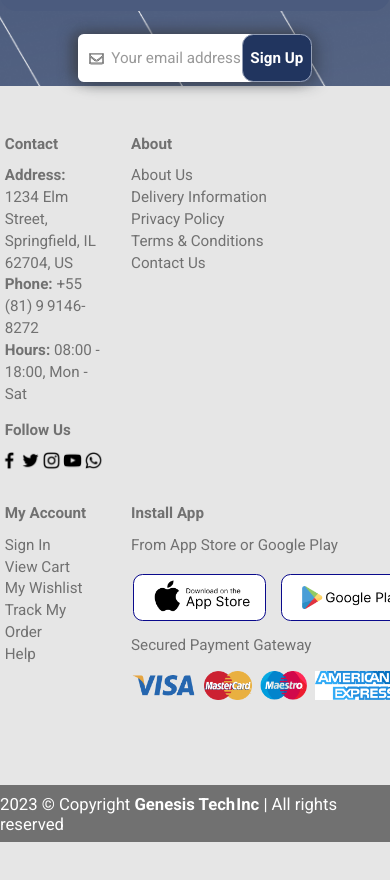
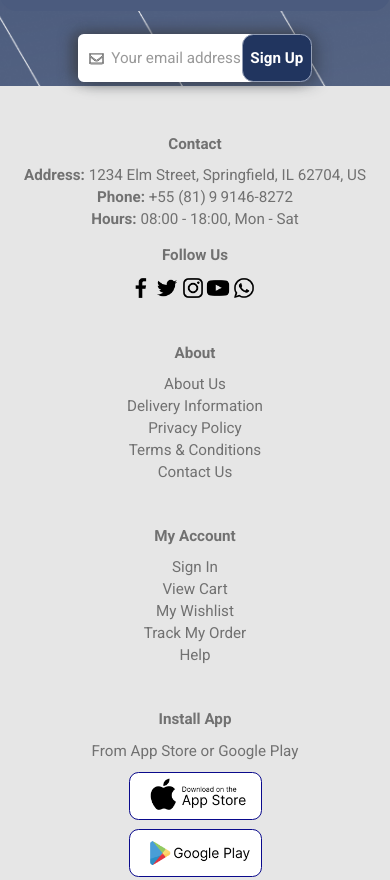
Before and after one commit to Caio-Vinicius-CA/Genesis-Robotics-Hub, a plain HTML site: page index.html in a window 390 px wide. Shown: the part 6263-7143 px from the top of the page. Before the commit the page ends 7105 px from the top, so only its background shows below. Drawn offline with Linux system fonts and the light colour scheme.

Commit message:
Update style.css

```diff
--- a/css/style.css
+++ b/css/style.css
@@ -975,9 +975,7 @@ footer .upper-ft{
 .sla{
     padding: 5px;
 }
-.coll-1 img{
-    height: 80px;
-}
+
 #media{
     margin-top: 10px;
     padding-top: 5px;
@@ -1464,12 +1462,48 @@ footer #b2{
         width: 40%;
     }
 
-    footer .upper-ft{
-        display: grid;
-        grid-template-columns: 1.3fr, 1fr;
+    footer .upper-ft {
         width: 100%;
-        margin: 0 auto;
-        margin-bottom: 80px;
-        gap: 20px;
+        grid-template-columns: 1fr; /* Apenas uma coluna */
+        padding: 0 20px; /* Deixa uma margem para respirar */
+        gap: 30px; /* Um pouco mais de espaço entre as seções */
+        margin-bottom: 20px;
     }
+
+    .fButtons {
+        flex-direction: column; /* Botões um embaixo do outro */
+        width: 150px;
+        align-items: center;
+        margin: 10px auto;
+    }
+
+    #minis {
+        justify-content: center; /* Ícones de redes sociais centralizados */
+    }
+
+    .mini-cards {
+        justify-content: center; /* Ícones de pagamento centralizados */
+    }
+
+    #media {
+        text-align: center; /* Texto "Follow Us" centralizado */
+    }
+
+    .sla {
+        text-align: center; /* Centralizar o conteúdo das colunas */
+    }
+
+    #minis img {
+        height: 25px; /* Ajusta o tamanho dos ícones para celulares */
+        width: 25px;
+    }
+
+    .mini-cards img{
+        height: 25px;
+    }
+
+    #lower-ft{
+        font-size: 1rem;
+    }
+
 }
```
